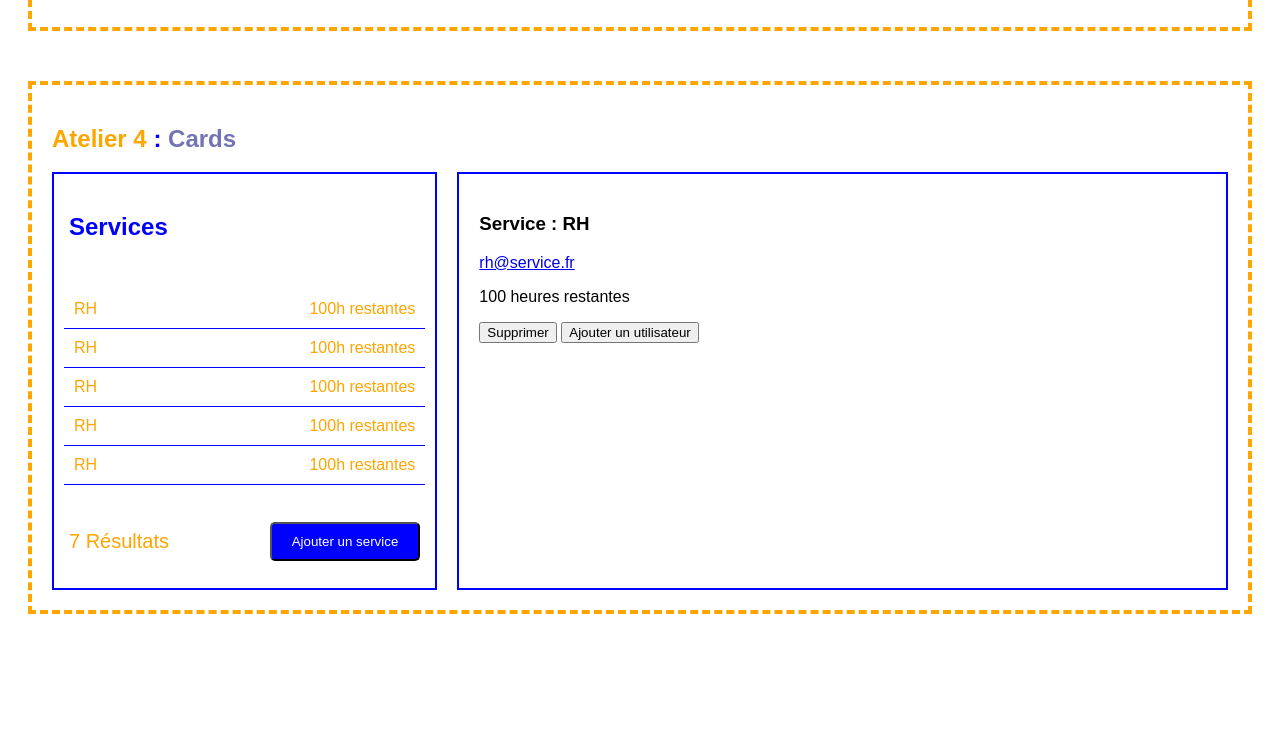
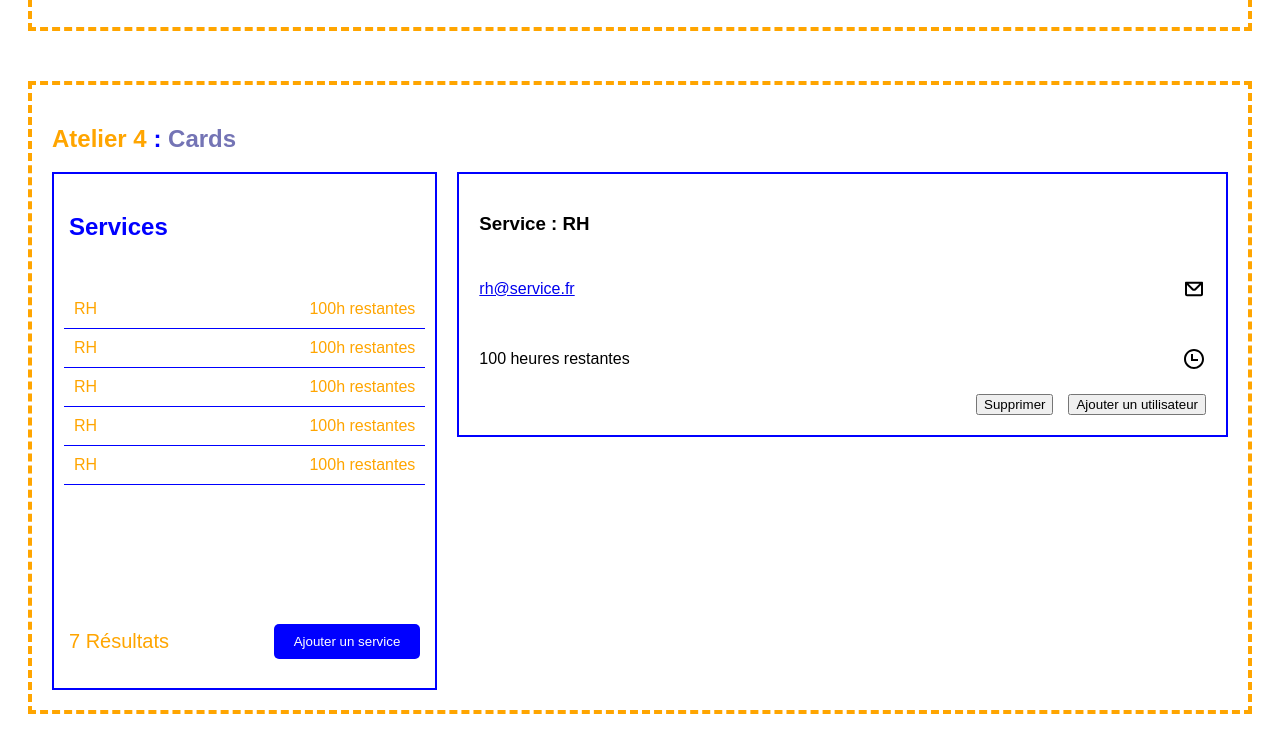
Before and after one commit to moonspark78/S1_projet4_Flex-ou-Grid, a plain HTML site: page index.html in a window 1280 px wide. Shown: the part 2178-2930 px from the top of the page. Before the commit the page ends 2870 px from the top, so only its background shows below. Drawn offline with Linux system fonts and the light colour scheme.

Commit message:
📈 working in Atelier 4  📈

```diff
--- a/index.html
+++ b/index.html
@@ -149,17 +149,29 @@
             <p>7 Résultats</p>
             <button class="addser">Ajouter un service</button>
           </div>
-          </div>
-          <div class="details">
+      </div>
+
+
+      <div class="details">
             <h3>Service : RH</h3>
-            <p><a href="mailto:rh@service.fr">rh@service.fr</a></p>
-            <p>100 heures restantes</p>
+            <div class="info">
+              <div class="info-mail">
+                <p><a href="mailto:rh@service.fr">rh@service.fr</a></p>
+                <img src="./mail.svg" width="24" height="24" alt="Icône" />
+              </div>
+              <div class="info-phone">
+                <p>100 heures restantes</p>
+                <img src="./time.svg" width="24" height="24" alt="Icône" />
+              </div>
+            </div>
 
             <div class="buttons">
                 <button class="btn delete">Supprimer</button>
                 <button class="btn add">Ajouter un utilisateur</button>
             </div>
-        </div>
+      </div>
+
+
         </div>
       </section>
     </main>
--- a/style.css
+++ b/style.css
@@ -180,6 +180,7 @@
     list-style: none;
     padding: 10px;
     margin: 0;
+    margin-bottom: 100px;
 }
 .services li {
     padding: 10px;
@@ -206,11 +207,34 @@
     background-color: blue;
     color: white;
     padding: 10px 20px;
+    border: none;
     border-radius: 5px;
 }
 
 
 .details{
+    align-self: start;
     border: solid 2px blue;
     padding: 20px;
 }
+
+.details .info-mail{
+    display: flex;
+    justify-content: space-between;
+    align-items: center;
+    padding: 10px 0;
+}
+
+
+.details .info-phone{
+    display: flex;
+    justify-content: space-between;
+    align-items: center;
+    padding: 10px 0;
+}
+
+.details .buttons{
+    display: flex;
+    justify-content: flex-end;
+    gap: 15px;
+}
```
Also changed, not shown: mail.svg (added), time.svg (added).
